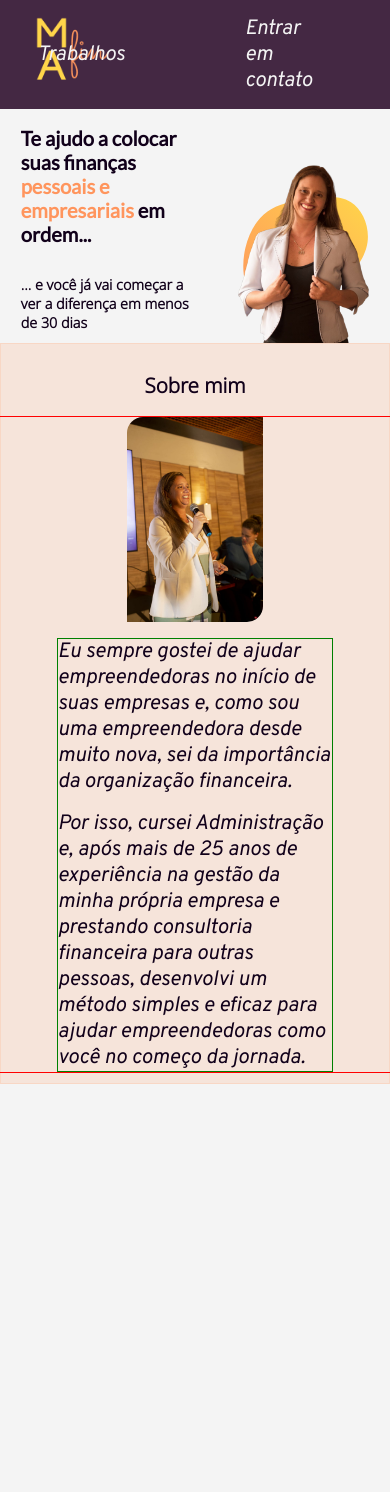
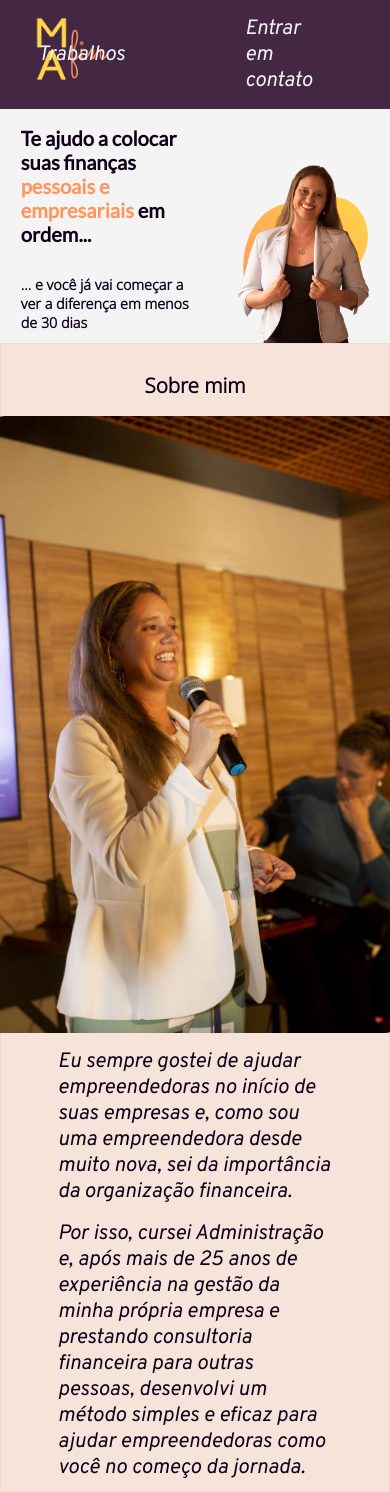
Before and after one commit to yannidilly/MAfin, a React (Create React App) app: page / in a window 390 px wide. Before the commit the page ends 1084 px from the top, so only its background shows below. Built offline with nearby package versions, Linux system fonts and the light colour scheme.

Commit message:
corrige proporção da imagem na responsividade

```diff
--- a/src/styles/pages/Home.css
+++ b/src/styles/pages/Home.css
@@ -40,8 +40,6 @@
 }
 
 .about-section-content-div {
-  border: 1px solid red;
-
   justify-content: center;
   display: flex;
   flex-wrap: wrap;
@@ -51,11 +49,10 @@
 
 .about-section-content-div img {
   border-radius: 1rem 0;
-  height: calc(20vw + 15vh);
+  height: calc(80vh - 15vw);
 }
 
 .about-section-content-text-div {
-  border: 1px solid green;
   display: flex;
   flex-direction: column;
   gap: 1rem;
```
